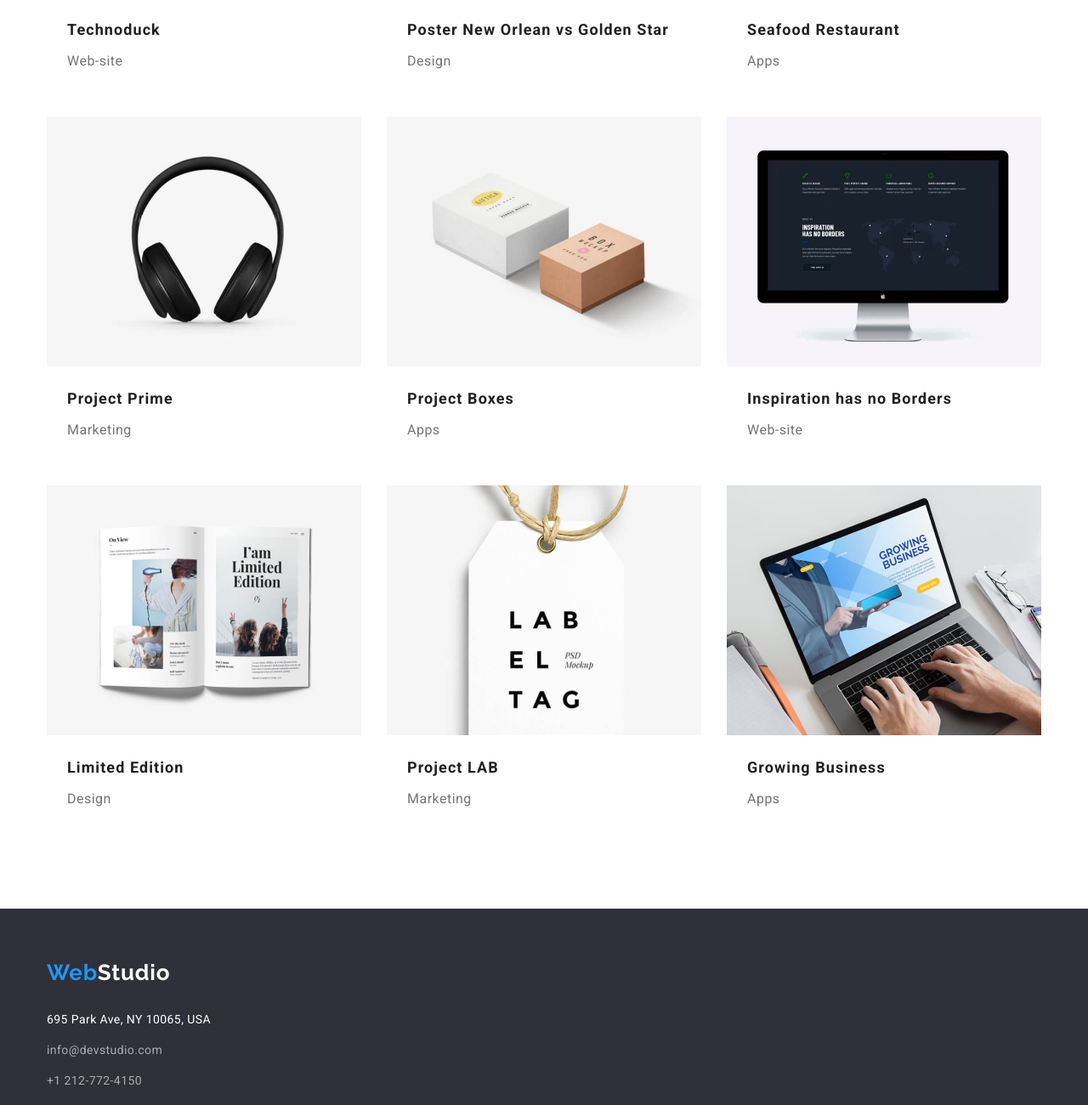
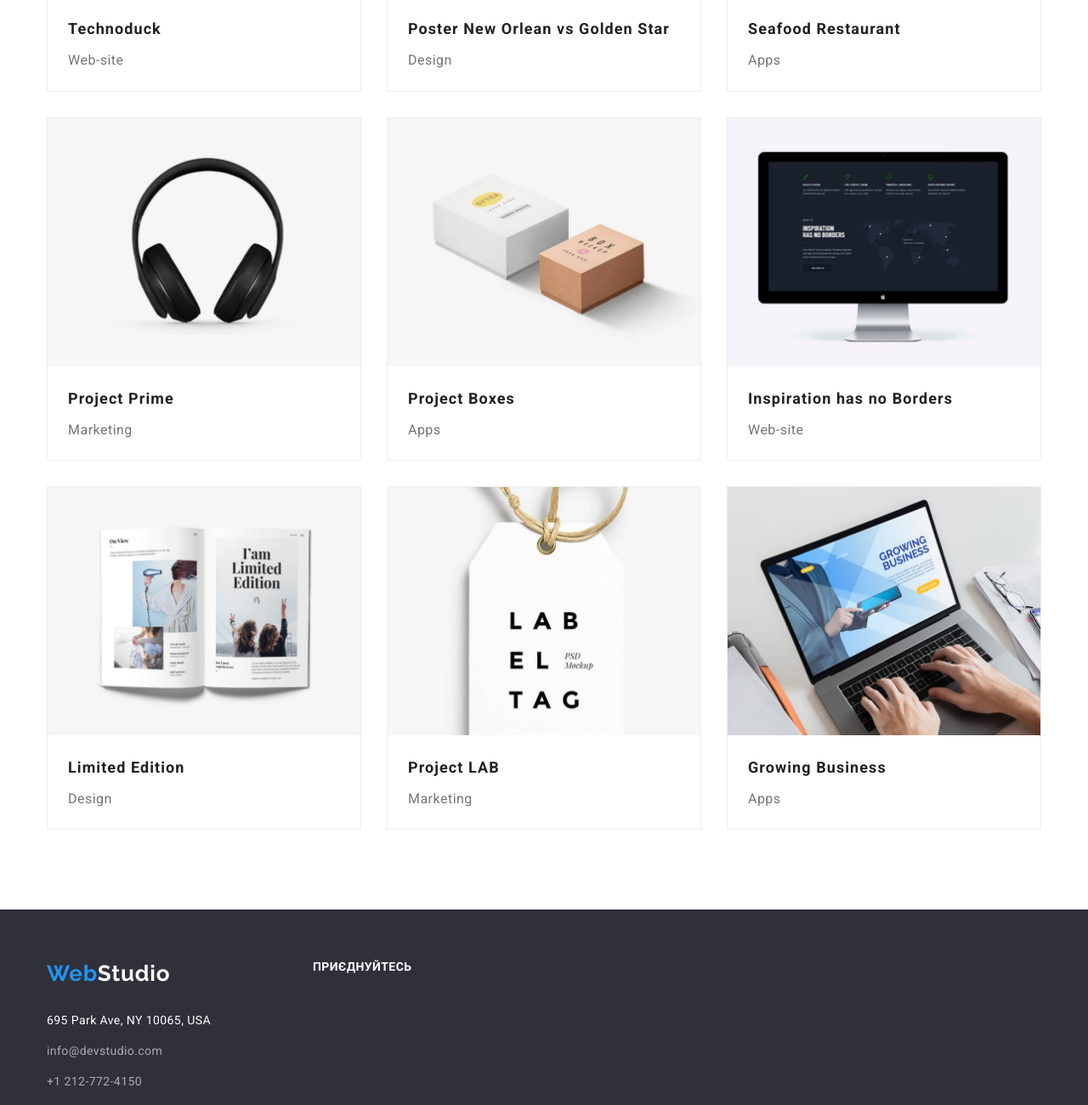
Before and after one commit to bestga84/goit-markup-hw-03, a plain HTML site: page portfolio.html in a window 1280 px wide. Shown: the part 560-1860 px from the top of the page at 85% size. Drawn offline with nearby package versions, Linux system fonts and the light colour scheme.

Commit message:
Update html and css files
Оновлено футер, сторінку portfolio

```diff
--- a/css/styles.css
+++ b/css/styles.css
@@ -7,6 +7,7 @@
     --footer-color-font: rgba(255, 255, 255, 0.6);
     --hero-footer-color: #2F303A;
     --comand-color: #F5F4FA;
+    --border-portfolio: #EEEEEE;
 
     --primary-font: "Roboto", sans-serif;
     --second-font: "Raleway", sans-serif;
@@ -41,17 +42,6 @@ ol {
 
     /* background-color: yellow; */
 }
-
-.container-footer {
-    max-width: 1600px;
-    padding-left: 15px;
-    padding-right: 15px;
-    margin-left: auto;
-    margin-right: auto;
-
-    /* background-color: yellow; */
-}
-
 
 
 .header-container {
@@ -153,6 +143,7 @@ ol {
 .portfolio-img {
     display: block;
     padding-bottom: 0;
+    max-width: 368px;
 }
 
 .photo {
@@ -181,8 +172,8 @@ ol {
 .team-flex > .person-flex {
     flex-basis: calc((100% - 30px*3) / 4);
     margin-top: 0px;
-    border-bottom-left-radius: 4px;
-    border-bottom-right-radius: 4px;
+    box-shadow: 0px 1px 3px rgba(0, 0, 0, 0.12), 0px 1px 1px rgba(0, 0, 0, 0.14), 0px 2px 1px rgba(0, 0, 0, 0.2);
+    border-radius: 0px 0px 4px 4px;
 }
 
 .team-flex > .person-flex:not(:nth-child(4n+1)) {
@@ -281,6 +272,7 @@ ol {
     color: var(--hero-color-font);
 }
 
+
 .mail-tel {
     margin-top: 12px;
 }
@@ -294,6 +286,8 @@ ol {
 
     /* background-color: tomato; */
 }
+
+
 
 .header-bg-color {
     border-bottom: 1px solid #ECECEC;;
@@ -484,6 +478,16 @@ ol {
     margin-top: 30px;
 }
 
+.portfolio-item {
+    box-sizing: border-box;
+    width: calc((100% - 30px*2) / 3);
+    border: 1px solid var(--border-portfolio);
+}
+
+.portfolio-item:hover,
+.portfolio-item:focus {
+    box-shadow: 0px 1px 1px rgba(0, 0, 0, 0.12), 0px 4px 4px rgba(0, 0, 0, 0.06), 1px 4px 6px rgba(0, 0, 0, 0.16);
+}
 
 
 .portfolio-names {
@@ -509,3 +513,26 @@ ol {
     line-height: 1.88;
     letter-spacing: 0.03em;
 }
+
+
+.container-footer {
+    display: flex;
+    align-items: top;
+}
+
+.footer-address-width {
+    margin-right: 25px;
+}
+
+.footer-add {
+    font-family: var(--primary-font);
+    font-weight: 700;
+    font-size: 14px;
+    line-height: 1.14;
+    letter-spacing: 0.03em;
+    text-transform: uppercase;
+    color: var(--hero-color-font);
+
+    margin-left: 70px;
+
+}
--- a/portfolio.html
+++ b/portfolio.html
@@ -69,7 +69,7 @@
                 <ul class="list container-portfolio">
                     <li class="portfolio-fon portfolio-item">
                         <a href="" class="link">
-                            <img class="portfolio-img" src="./images/portfolio/portfolio1.jpg" alt="Технокряк" width="370px" height="294px">
+                            <img class="portfolio-img" src="./images/portfolio/portfolio1.jpg" alt="Технокряк">
                             <div class="card-portfolio">
                                 <h2 class="portfolio-names link">Technoduck</h2>
                                 <p class="portfolio-discr">Web-site</p>
@@ -78,8 +78,7 @@
                     </li>
                     <li class="portfolio-fon portfolio-item">
                         <a href="" class="link">
-                            <img class="portfolio-img" src="./images/portfolio/portfolio2.jpg" alt="Постер New Orlean vs Golden Star"
-                            width="370px" height="294px">
+                            <img class="portfolio-img" src="./images/portfolio/portfolio2.jpg" alt="Постер New Orlean vs Golden Star">
                             <div class="card-portfolio">
                                 <h2 class="portfolio-names link">Poster New Orlean vs Golden Star</h2>
                                 <p class="portfolio-discr">Design</p>
@@ -88,8 +87,7 @@
                     </li>
                     <li class="portfolio-fon portfolio-item">
                         <a href="" class="link">
-                            <img class="portfolio-img" src="./images/portfolio/portfolio3.jpg" alt="Ресторан Seafood"
-                            width="370px" height="294px">
+                            <img class="portfolio-img" src="./images/portfolio/portfolio3.jpg" alt="Ресторан Seafood">
                             <div class="card-portfolio">
                                 <h2 class="portfolio-names link">Seafood Restaurant</h2>
                                 <p class="portfolio-discr">Apps</p>
@@ -98,8 +96,7 @@
                     </li>
                     <li class="portfolio-fon portfolio-item">
                         <a href="" class="link">
-                            <img class="portfolio-img" src="./images/portfolio/portfolio4.jpg" alt="Проєкт Prime"
-                            width="370px" height="294px">
+                            <img class="portfolio-img" src="./images/portfolio/portfolio4.jpg" alt="Проєкт Prime">
                             <div class="card-portfolio">
                                 <h2 class="portfolio-names">Project Prime</h2>
                                 <p class="portfolio-discr">Marketing</p>
@@ -108,8 +105,7 @@
                     </li>
                     <li class="portfolio-fon portfolio-item">
                         <a href="" class="link">
-                            <img class="portfolio-img" src="./images/portfolio/portfolio5.jpg" alt="Проєкт Boxes"
-                            width="370px" height="294px">
+                            <img class="portfolio-img" src="./images/portfolio/portfolio5.jpg" alt="Проєкт Boxes">
                             <div class="card-portfolio">
                                 <h2 class="portfolio-names">Project Boxes</h2>
                                 <p class="portfolio-discr">Apps</p>
@@ -118,8 +114,7 @@
                     </li>
                     <li class="portfolio-fon portfolio-item">
                         <a href="" class="link">
-                            <img class="portfolio-img" src="./images/portfolio/portfolio6.jpg" alt="Inspiration has no Borders"
-                            width="370px" height="294px">
+                            <img class="portfolio-img" src="./images/portfolio/portfolio6.jpg" alt="Inspiration has no Borders">
                             <div class="card-portfolio">
                                 <h2 class="portfolio-names">Inspiration has no Borders</h2>
                                 <p class="portfolio-discr">Web-site</p>
@@ -128,8 +123,7 @@
                     </li>
                     <li class="portfolio-fon portfolio-item">
                         <a href="" class="link">
-                            <img class="portfolio-img" src="./images/portfolio/portfolio7.jpg" alt="Видання Limited Edition"
-                            width="370px" height="294px">
+                            <img class="portfolio-img" src="./images/portfolio/portfolio7.jpg" alt="Видання Limited Edition">
                             <div class="card-portfolio">
                                 <h2 class="portfolio-names">Limited Edition</h2>
                                 <p class="portfolio-discr">Design</p>
@@ -138,8 +132,7 @@
                     </li>
                     <li class="portfolio-fon portfolio-item">
                         <a href="" class="link">
-                            <img class="portfolio-img" src="./images/portfolio/portfolio8.jpg" alt="Проєкт LAB"
-                            width="370px" height="294px">
+                            <img class="portfolio-img" src="./images/portfolio/portfolio8.jpg" alt="Проєкт LAB">
                             <div class="card-portfolio">
                                 <h2 class="portfolio-names">Project <span class="portfolio-names-upper">lab</span></h2>
                                 <p class="portfolio-discr">Marketing</p>
@@ -148,8 +141,7 @@
                     </li>
                     <li class="portfolio-fon portfolio-item">
                         <a href="" class="link">
-                            <img class="portfolio-img" src="./images/portfolio/portfolio9.jpg" alt="Growing Business"
-                            width="370px" height="294px">
+                            <img class="portfolio-img" src="./images/portfolio/portfolio9.jpg" alt="Growing Business">
                             <div class="card-portfolio">
                                 <h2 class="portfolio-names">Growing Business</h2>
                                 <p class="portfolio-discr">Apps</p>
@@ -164,23 +156,30 @@
 
     <footer class="footer-color footer-padding">
         <div class="container container-footer">
+            <div class="">
                 <a href="./index.html" class="link logo logo-second logo-footer"><span class="logo-part">Web</span>Studio</a>
                 <address>
-                <ul class="list">
-                    <li>
+                    <ul class="list footer-address-width">
+                        <li class="footer-address-width">
                             <a href="https://goo.gl/maps/4em12KB8nVVe2ssn9"
                             target="_blank"
                             rel="noopener nooferrer" class="link text-addres">695 Park Ave, NY 10065, USA</a>
                         </li>
-                    <li class="mail-tel">
+                        <li class="mail-tel footer-address-width">
                             <a href="mailto:info@devstudio.com" class="link mail-tel-footer">info@devstudio.com</a>
                         </li>
-                    <li class="mail-tel">
+                        <li class="mail-tel footer-address-width">
                             <a href="tel:+12127724150" class="link mail-tel-footer">+1 212-772-4150</a>
                         </li>
                     </ul>
                 </address>
             </div>
+
+
+            <div class="">
+                <h2 class="footer-add">Приєднуйтесь</h2>
+            </div>
+        </div>
     </footer>
 </body>
 </html>
```
Also changed, not shown: index.html (+18 -4 lines). Lines whose indentation alone changed are shown as unchanged.
